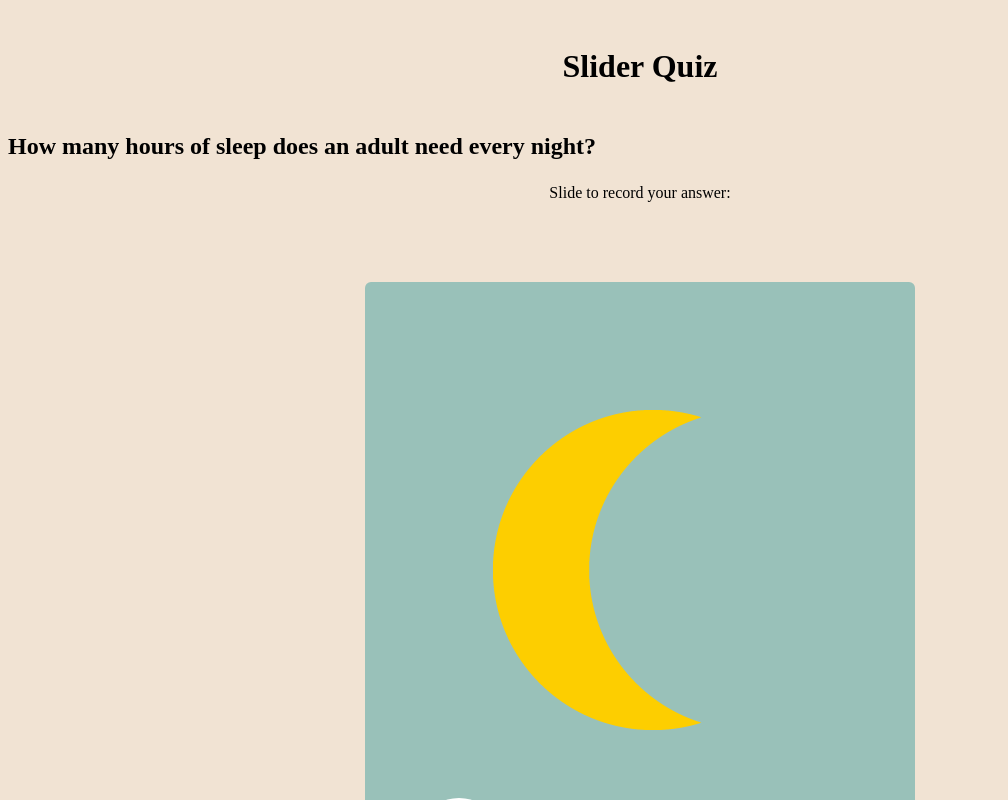
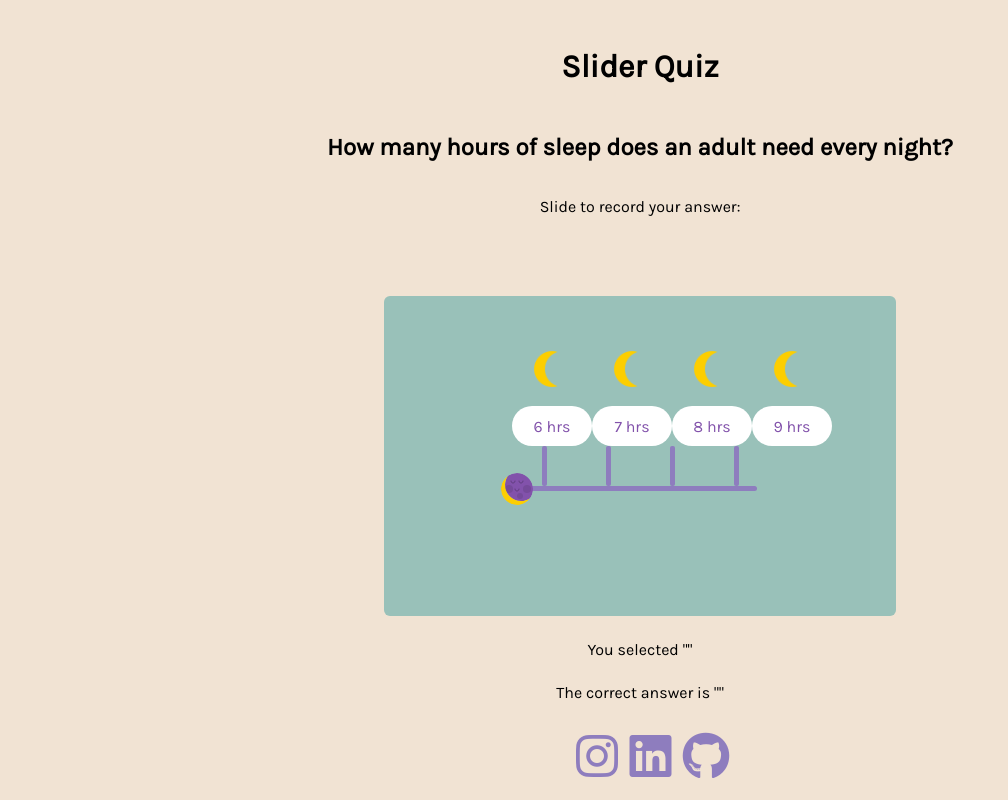
Before and after one commit to laura-dumitru/slider-quiz, a plain HTML site: page index.html in a window 1280 px wide. Shown: the top 800 px of the page, without its empty margins (0-1008 px from the left). Drawn offline with Linux system fonts and the light colour scheme.

Commit message:
Updated styles for slider

```diff
--- a/styles.css
+++ b/styles.css
@@ -1,7 +1,10 @@
 body {
   background-color: #f1e3d3;
+  font-family: "Karla", sans-serif;
 }
+
 h1,
+h2,
 p {
   text-align: center;
   margin: 1.5em;
@@ -12,43 +15,79 @@ main {
   display: block;
   margin: 0 auto;
   margin-top: 5em;
-  max-width: 33vw;
-  padding: 4em;
+  max-width: 40vw;
+  height: 20em;
   border-radius: 6px;
+}
+img {
+  max-width: 50px;
+  margin-top: 3em;
+}
+.main-container,
+.images-container {
+  max-width: 20vw;
+  margin: 0 auto;
 }
 
 input[type="range"] {
-  width: 300px; /* Set the desired width for the slider */
+  -webkit-appearance: none; /* WebKit/Blink */
+  -moz-appearance: none; /* Gecko */
+  appearance: none; /* Standard */
+  position: absolute;
+  background-color: #8e7dbe;
+  border-radius: 10px;
+  left: 39%;
+  width: 20%;
+  height: 5px;
+  margin-top: 0;
 }
+
 input[type="range"]::-webkit-slider-thumb {
+  box-shadow: none;
   -webkit-appearance: none;
-  appearance: none;
-  width: 32px; /* Set the desired width for the slider handle */
-  height: 32px; /* Set the desired height for the slider handle */
+  background: transparent;
+  background-image: url("images/moon.svg");
+  width: 32px;
+  height: 32px;
+  border-radius: 50%;
 }
+
 .line {
-  height: 50px;
+  height: 40px;
   width: 5px;
   border-radius: 2px;
   background-color: #8e7dbe;
-  margin-right: 3em;
 }
 .lines-container,
-.bubbles-container {
-  display: flex; /* Set the display property to flex for horizontal layout */
-  justify-content: center;
-}
-.bubble {
-  height: 40px;
-  width: 60px;
-  border-radius: 50%;
-  background-color: white;
-  margin-right: 0.5em;
+.images-container {
+  display: flex;
+  justify-content: space-around;
 }
 
-.footer-icons {
-  font-size: 2em;
-  top: 15em;
-  display: block;
-  margin: 0 auto;
+.bubble {
+  color: #8252ab;
+  display: flex;
+  justify-content: center;
+  align-items: center;
+  height: 2.5em;
+  width: 5em;
+  background-color: white;
+  font-size: 1em;
+  border-radius: 5em;
+  margin-top: 0.5em;
 }
+footer {
+  position: fixed;
+  bottom: 0;
+  left: 45%;
+  margin-bottom: 0.3em;
+  font-size: 3em;
+}
+footer a {
+  color: #8e7dbe;
+  text-decoration: none;
+  transition: color 0.5s ease-in-out;
+}
+footer a:hover {
+  color: #99c1b9;
+}
```
